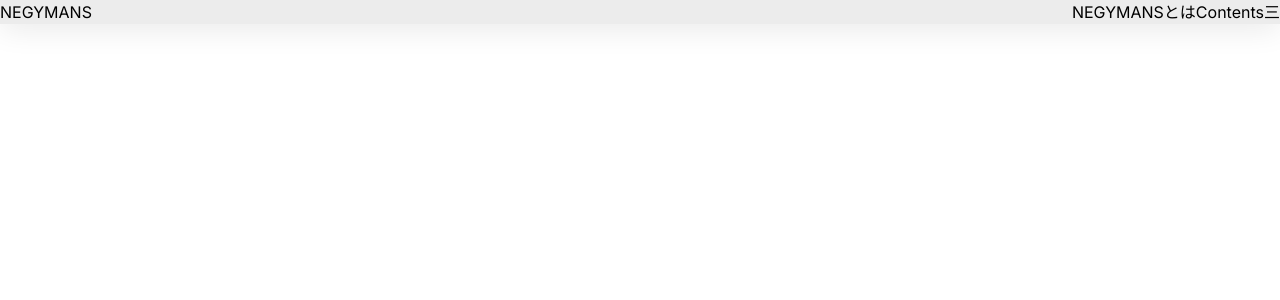
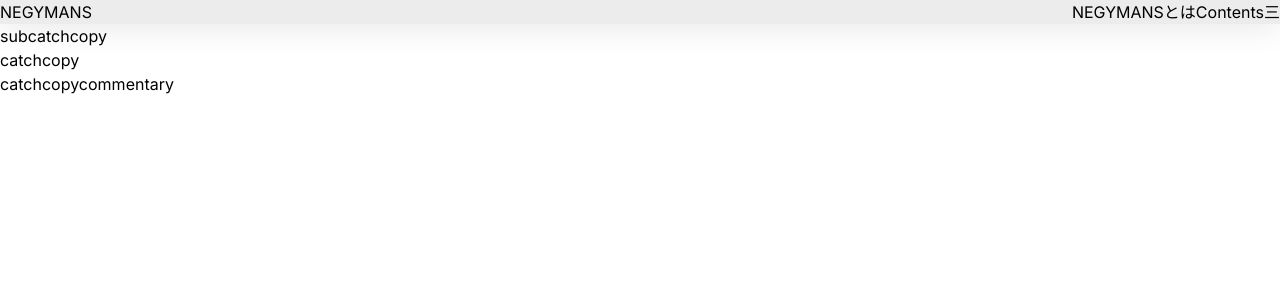
Before and after one commit to dokimiki/negymans_site, a Next.js app: page / in a window 1280 px wide. Shown: the top 300 px of the page. Built offline with nearby package versions, Linux system fonts and the light colour scheme.

Commit message:
キャッチコピーの追加

```diff
--- a/src/app/FirstView.tsx
+++ b/src/app/FirstView.tsx
@@ -1,3 +1,9 @@
 export default function FirstView() {
-    return <></>;
+    return (
+        <div className="catchcopy">
+            <div>subcatchcopy</div>
+            <div>catchcopy</div>
+            <div>catchcopycommentary</div>
+        </div>
+    );
 }
```
